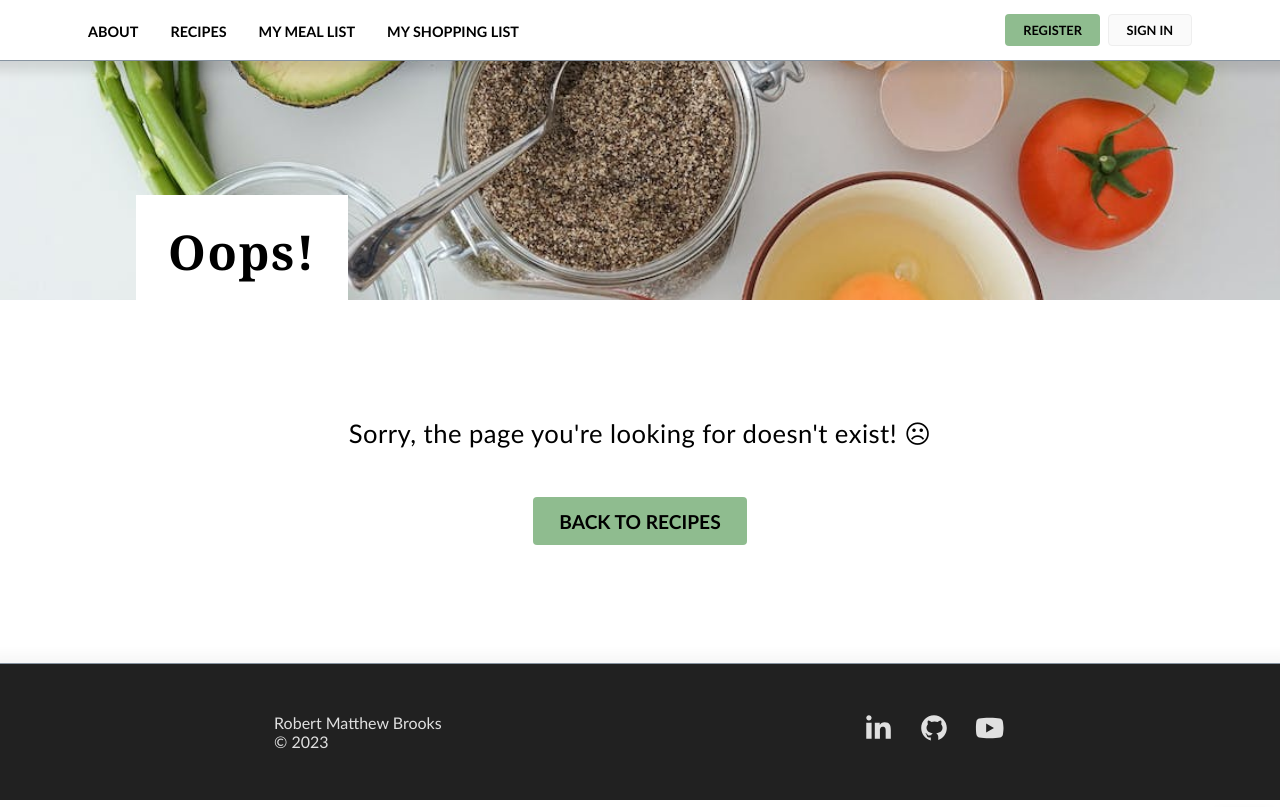
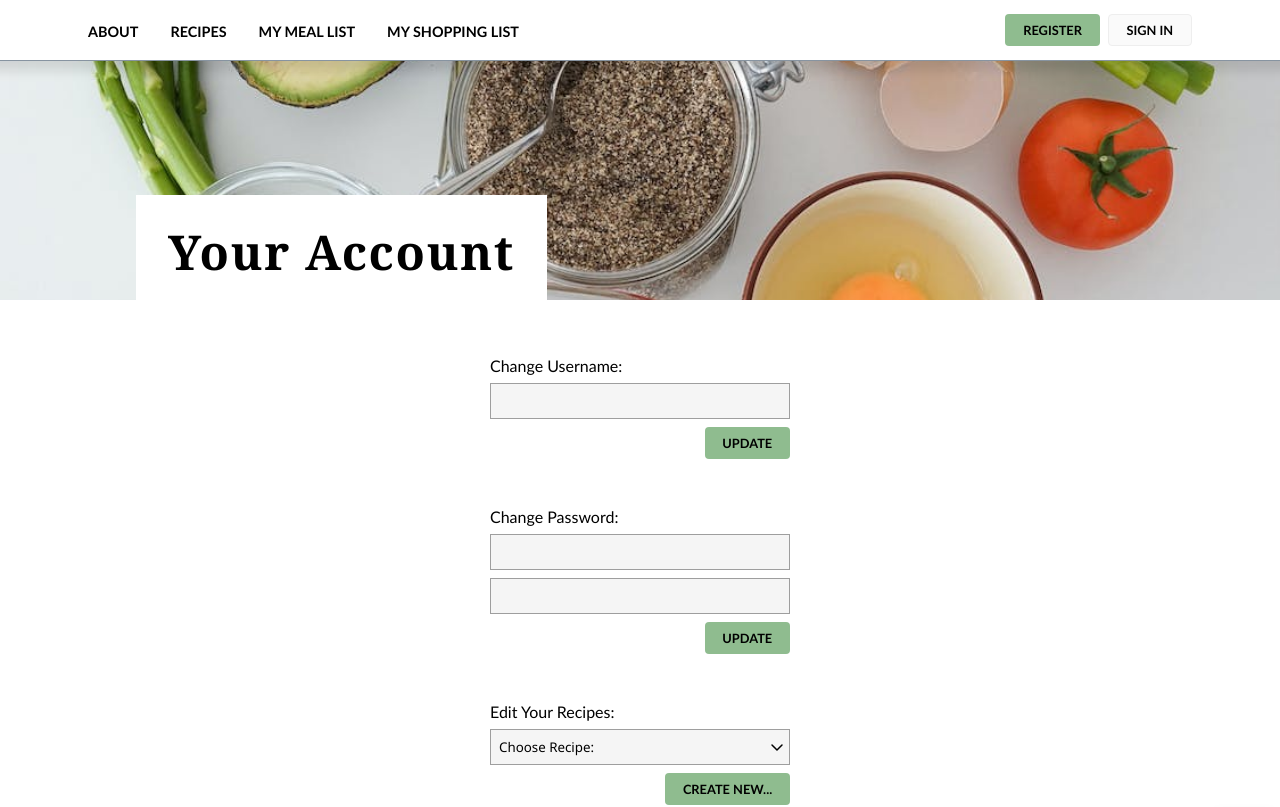
Before and after one commit to robert-matthew-brooks/recipe-app, a React (Vite) app in the folder client/: page /profile in a window 1280 px wide. Before the commit this address led to /404. Shown: the top 807 px of the page. Built offline with nearby package versions, Linux system fonts and the light colour scheme.

Commit message:
add shell for profile page

```diff
--- a/client/src/App.jsx
+++ b/client/src/App.jsx
@@ -9,6 +9,7 @@ import ShoppingList from './components/ShoppingList';
 import AuthRegister from './components/auth/AuthRegister';
 import AuthLogin from './components/auth/AuthLogin';
 import AuthLogout from './components/auth/AuthLogout';
+import Profile from './components/Profile';
 import Footer from './components/Footer';
 import Missing404 from './components/404';
 import Error from './components/Error';
@@ -32,6 +33,7 @@ export default function App() {
         <Route path="/register" element={<AuthRegister />} />
         <Route path="/login" element={<AuthLogin />} />
         <Route path="/logout" element={<AuthLogout />} />
+        <Route path="/profile" element={<Profile />} />
 
         <Route path="/recipes" element={<Recipes />} />
         <Route path="/recipes/:recipe_slug" element={<Recipe />} />
--- /dev/null
+++ b/client/src/components/Profile.css
@@ -0,0 +1,49 @@
+#Profile {
+  flex: 1;
+}
+
+#Profile__inner {
+  display: flex;
+  align-items: center;
+  flex-direction: column;
+  gap: 3rem;
+}
+
+.Profile__input-section {
+  width: 300px;
+  display: flex;
+  flex-direction: column;
+  gap: 0.5rem;
+}
+
+.Profile__button-row {
+  display: flex;
+  justify-content: flex-end;
+}
+
+.Profile__input,
+.Profile__dropdown {
+  width: 100%;
+  padding: 0.5rem;
+  font-family: var(--ff-clear);
+  background-color: var(--c-gs-100);
+  border: 1px solid var(--c-gs-500);
+}
+
+.Profile__input:hover {
+  background-color: var(--c-gs-200);
+}
+.Profile__input:focus {
+  border-color: var(--c-gs-str);
+  outline: none;
+}
+
+.Profile__dropdown {
+  appearance: none;
+
+  background-image: url('../assets/arrow-down.svg');
+  background-repeat: no-repeat;
+  background-position: right;
+  background-size: 1.5rem;
+  cursor: pointer;
+}
--- /dev/null
+++ b/client/src/components/Profile.jsx
@@ -0,0 +1,69 @@
+import Header from './Header';
+import './Profile.css';
+import TextBtn from './TextBtn';
+
+export default function Profile() {
+  return (
+    <>
+      <Header title="Your Account" />
+
+      <section id="Profile">
+        <div id="Profile__inner" className="inner">
+          <div className="Profile__input-section">
+            <p>Change Username:</p>
+            <input className="Profile__input" type="text" />
+            <div className="Profile__button-row">
+              <TextBtn
+                text="Update"
+                size="2"
+                callback={() => {
+                  alert('todo');
+                }}
+              />
+            </div>
+          </div>
+
+          <div className="Profile__input-section">
+            <p>Change Password:</p>
+            <input className="Profile__input" type="password" />
+            <input className="Profile__input" type="password" />
+            <div className="Profile__button-row">
+              <TextBtn
+                text="Update"
+                size="2"
+                callback={() => {
+                  alert('todo');
+                }}
+              />
+            </div>
+          </div>
+
+          <div className="Profile__input-section">
+            <div>Edit Your Recipes:</div>
+            <select
+              className="Profile__dropdown"
+              defaultValue=""
+              onChange={() => {
+                alert('todo');
+              }}
+            >
+              <option value="" disabled>
+                Choose Recipe:
+                {/* TODO test for no user recipes, show different message */}
+              </option>
+            </select>
+            <div className="Profile__button-row">
+              <TextBtn
+                text="Create New..."
+                size="2"
+                callback={() => {
+                  alert('todo');
+                }}
+              />
+            </div>
+          </div>
+        </div>
+      </section>
+    </>
+  );
+}
--- a/client/src/components/nav/Navbar.css
+++ b/client/src/components/nav/Navbar.css
@@ -57,6 +57,7 @@
 
 #Navbar__btn-wrapper {
   display: flex;
+  align-items: center;
   gap: 0.5rem;
   margin-left: auto;
 }
--- a/client/src/components/nav/Navbar.jsx
+++ b/client/src/components/nav/Navbar.jsx
@@ -79,7 +79,6 @@ export default function Navbar() {
                   }}
                 />
               )}
-
               <TextBtn
                 dataTest={activeUser ? 'logout-btn' : 'login-btn'}
                 light={true}
@@ -89,6 +88,17 @@ export default function Navbar() {
                   activeUser ? navigate('/logout') : navigate('/login');
                 }}
               />
+              {activeUser && (
+                <TextBtn
+                  dataTest={activeUser ? 'logout-btn' : 'login-btn'}
+                  light={true}
+                  text="&#128100;"
+                  size="2"
+                  callback={() => {
+                    navigate('/profile');
+                  }}
+                />
+              )}
             </div>
           </div>
         </nav>
--- a/client/src/components/recipe/Recipe.jsx
+++ b/client/src/components/recipe/Recipe.jsx
@@ -1,5 +1,10 @@
 import { useContext, useEffect, useState } from 'react';
-import { Link, useNavigate, useParams } from 'react-router-dom';
+import {
+  Link,
+  useNavigate,
+  useParams,
+  useSearchParams,
+} from 'react-router-dom';
 import { UserContext } from '../context/UserContext';
 import Loading from '../Loading';
 import RecipeButtons from './RecipeButtons';
@@ -11,6 +16,7 @@ import './Recipe.css';
 
 export default function Recipe() {
   const navigate = useNavigate();
+  const [searchParams] = useSearchParams();
   const { activeUser } = useContext(UserContext);
   const { recipe_slug: slug } = useParams();
   const [recipe, setRecipe] = useState({});
@@ -44,11 +50,19 @@ export default function Recipe() {
     })();
   }, [slug]);
 
+  const from = searchParams.get('from') || '/recipes';
+  const fromName = from
+    .replace('/', '')
+    .replace('-', ' ')
+    .split(' ')
+    .map((el) => el[0].toUpperCase() + el.slice(1))
+    .join(' ');
+
   return (
     <article id="Recipe">
       <div id="Recipe__inner" className="inner">
         <div id="Recipe__backlink">
-          <Link to="/recipes">&larr; Back to Recipes...</Link>
+          <Link to={from}>&larr; Back to {fromName}...</Link>
         </div>
 
         <Loading isLoading={isLoading}>
--- a/client/src/components/recipes/RecipeCard.jsx
+++ b/client/src/components/recipes/RecipeCard.jsx
@@ -1,11 +1,13 @@
-import { Link } from 'react-router-dom';
+import { Link, useLocation } from 'react-router-dom';
 import recipePlaceholderImg from '../../assets/recipe-placeholder.jpeg';
 import './RecipeCard.css';
 
 export default function RecipeCard({ recipe }) {
+  const location = useLocation();
+
   return (
     <div className="RecipeCard">
-      <Link to={`/recipes/${recipe.slug}`}>
+      <Link to={`/recipes/${recipe.slug}?from=${location.pathname}`}>
         <div
           className="RecipeCard__img-box"
           style={{
--- a/client/src/components/recipes/RecipePagination.jsx
+++ b/client/src/components/recipes/RecipePagination.jsx
@@ -14,7 +14,6 @@ export default function RecipePagination({
           `Showing ${recipesCount} of ${totalRecipes} matching recipes`}
       </p>
       <div id="RecipePagination__buttons">
-        {' '}
         {totalRecipes > recipesCount && (
           <TextBtn
             dataTest="RecipePagination-load-btn"
```
